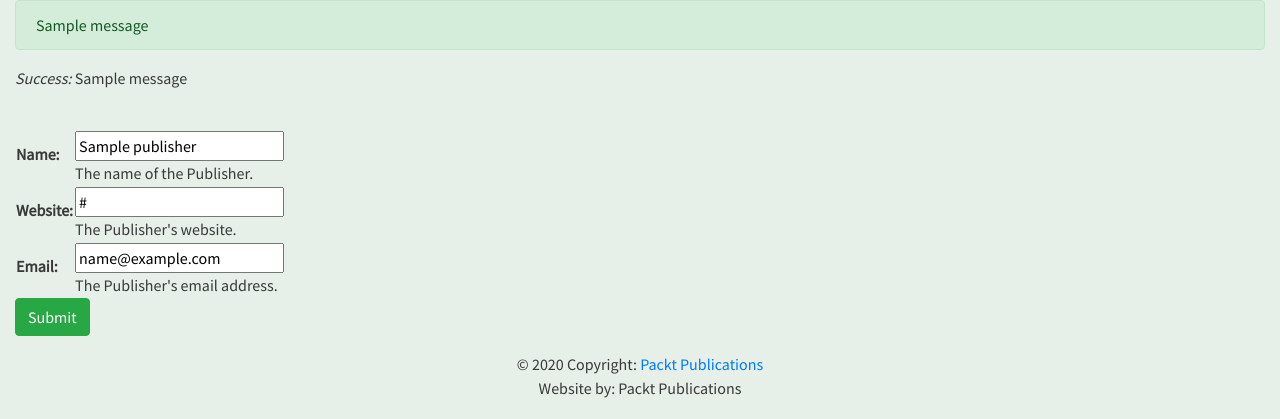
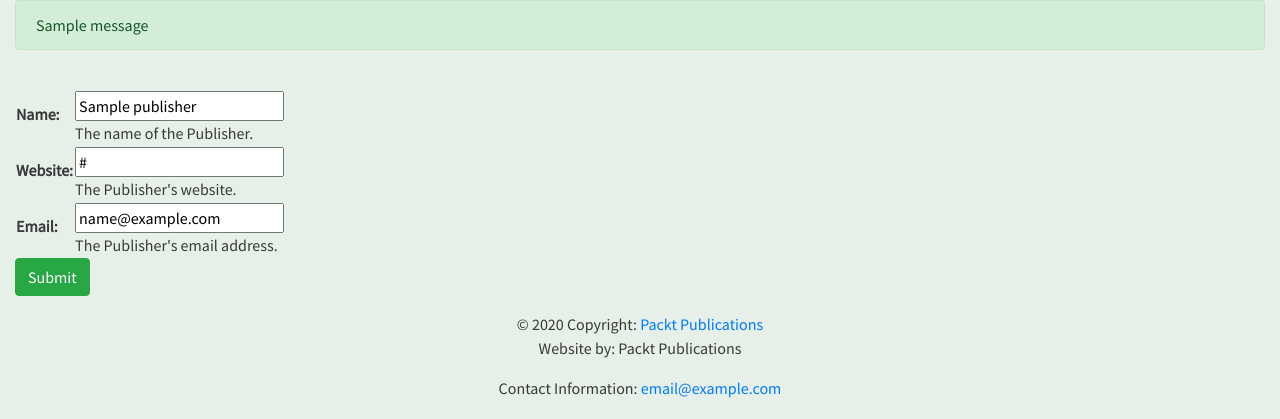
Before and after one commit to rodrigobmedeiros/Bookr, a Django app: page /publishers/1/ in a window 1280 px wide. Shown: the part 100-519 px from the top of the page. Run offline with Django 4.2, Linux system fonts and the light colour scheme; tables that the repository leaves empty hold one stand-in row (values such as "Sample post"); one stand-in notice (Sample message) is shown; some libraries are stand-ins or nearby versions.

Commit message:
remove messages treatments from this template

```diff
--- a/reviews/templates/reviews/publishers.html
+++ b/reviews/templates/reviews/publishers.html
@@ -6,11 +6,6 @@
 {% endblock %}
 
 {% block content%}
-
-    {% for message in messages %}
-        <p><em>{{  message.level_tag|title }}:</em> {{ message }}</p>
-    {% endfor %}
-
     <form method="POST">
         {% csrf_token %}
         <table>
```
